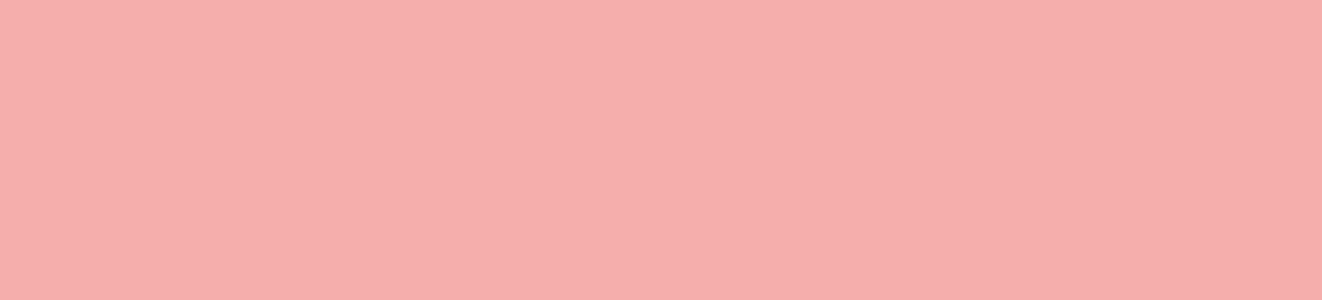
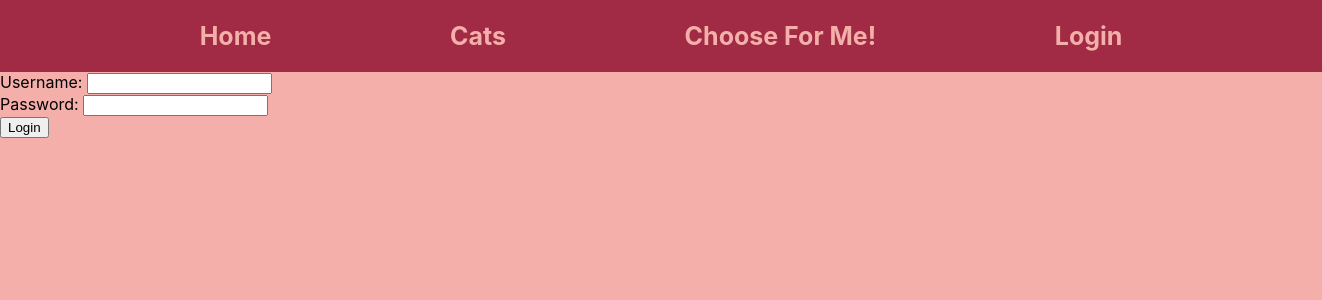
Before and after one commit to tarynJade/tb-frontend-project, a Vue app in the folder application/: page /login in a window 1280 px wide. Before the commit this address had no page. Shown: the top 300 px of the page, 1322 px wide, since content can reach past the window. Built offline with nearby package versions, Linux system fonts and the light colour scheme.

Commit message:
added basic login page and routing

```diff
--- a/application/src/router/index.js
+++ b/application/src/router/index.js
@@ -24,6 +24,11 @@ const routes = [
         path:'/choose-for-me',
         name: 'random-cat',
         component: RandomCatView
+    },
+    {
+        path: '/login',
+        name: 'login',
+        component: LoginView
     }
 ]
 
--- /dev/null
+++ b/application/src/views/LoginView.vue
@@ -0,0 +1,27 @@
+<template>
+    <NavigationComponent />
+    <form name="login-form" >
+      <div>
+        <label for="username">Username: </label>
+        <input id="username" type="text" />
+      </div>
+      <div >
+        <label for="password">Password: </label>
+        <input id="password" type="password" />
+      </div>
+      <button type="submit">
+        Login
+      </button>
+    </form>
+</template>
+
+<script>
+import NavigationComponent from "@/components/NavigationComponent.vue";
+
+export default {
+  name: "LoginView",
+  components: { NavigationComponent }
+}
+
+
+</script>
```
